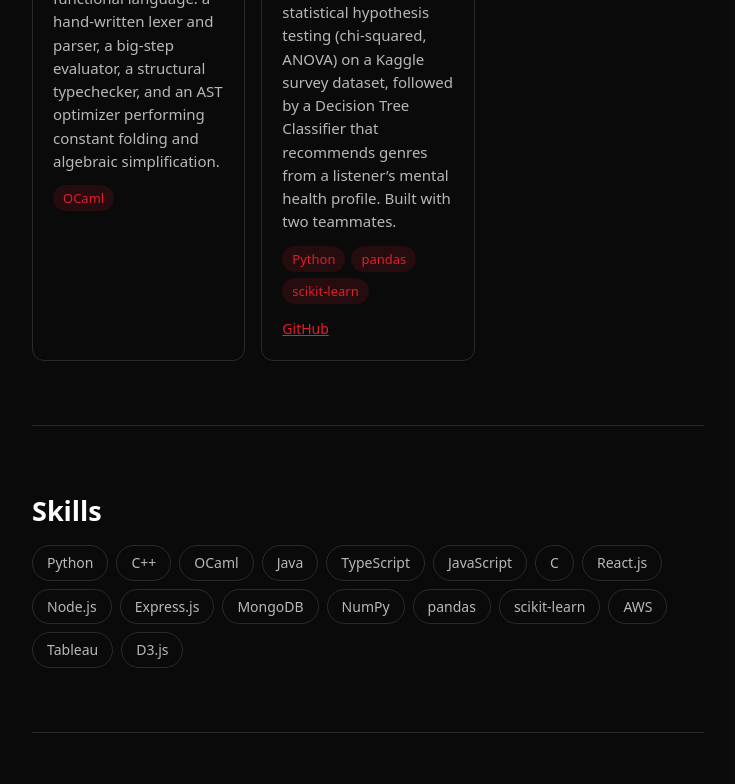
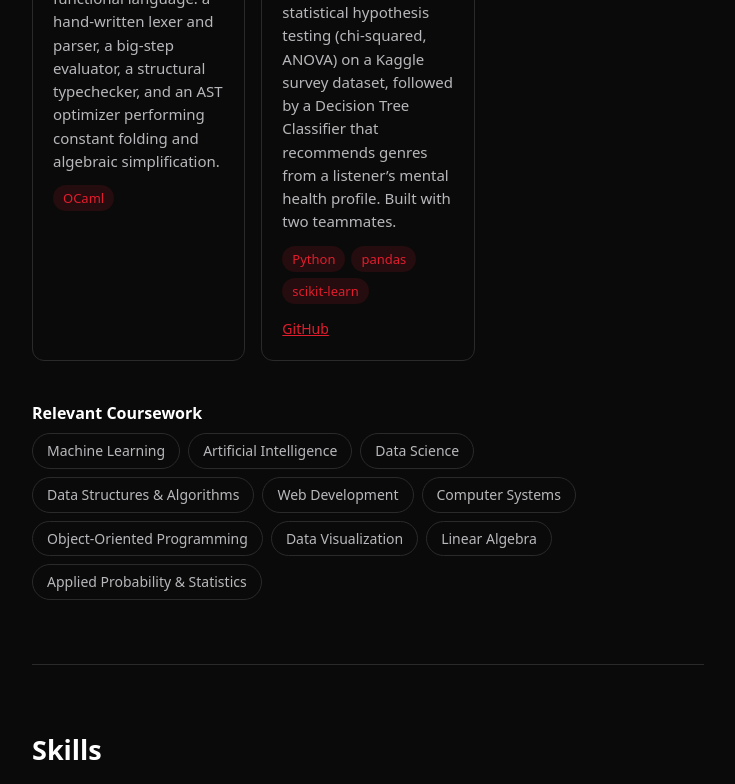
Before and after one commit to ehay4/personal-website, a React (Vite) app: page / in a window 1280 px wide. Shown: the part 2441-3225 px from the top of the page, without its empty margins (272-1007 px from the left). Built offline with nearby package versions, Linux system fonts and the light colour scheme.

Commit message:
Rename Projects section to Projects & Coursework, add relevant coursework list from resume

```diff
--- a/src/App.css
+++ b/src/App.css
@@ -180,6 +180,31 @@ section {
   font-size: 14px;
 }
 
+.coursework {
+  margin-top: 40px;
+}
+
+.coursework h3 {
+  font-size: 16px;
+  color: var(--text-h);
+}
+
+.coursework-list {
+  list-style: none;
+  display: flex;
+  flex-wrap: wrap;
+  gap: 8px;
+  padding: 0;
+  margin: 0;
+}
+
+.coursework-tag {
+  font-size: 14px;
+  padding: 6px 14px;
+  border-radius: 999px;
+  border: 1px solid var(--border);
+}
+
 .skill-list {
   list-style: none;
   display: flex;
--- a/src/components/Projects.jsx
+++ b/src/components/Projects.jsx
@@ -40,10 +40,23 @@ const projects = [
   },
 ]
 
+const coursework = [
+  'Machine Learning',
+  'Artificial Intelligence',
+  'Data Science',
+  'Data Structures & Algorithms',
+  'Web Development',
+  'Computer Systems',
+  'Object-Oriented Programming',
+  'Data Visualization',
+  'Linear Algebra',
+  'Applied Probability & Statistics',
+]
+
 function Projects() {
   return (
     <section id="projects" className="projects">
-      <h2>Projects</h2>
+      <h2>Projects &amp; Coursework</h2>
       <div className="project-grid">
         {projects.map((project) => (
           <div key={project.title} className="project-card">
@@ -73,6 +86,16 @@ function Projects() {
           </div>
         ))}
       </div>
+      <div className="coursework">
+        <h3>Relevant Coursework</h3>
+        <ul className="coursework-list">
+          {coursework.map((course) => (
+            <li key={course} className="coursework-tag">
+              {course}
+            </li>
+          ))}
+        </ul>
+      </div>
     </section>
   )
 }
```
